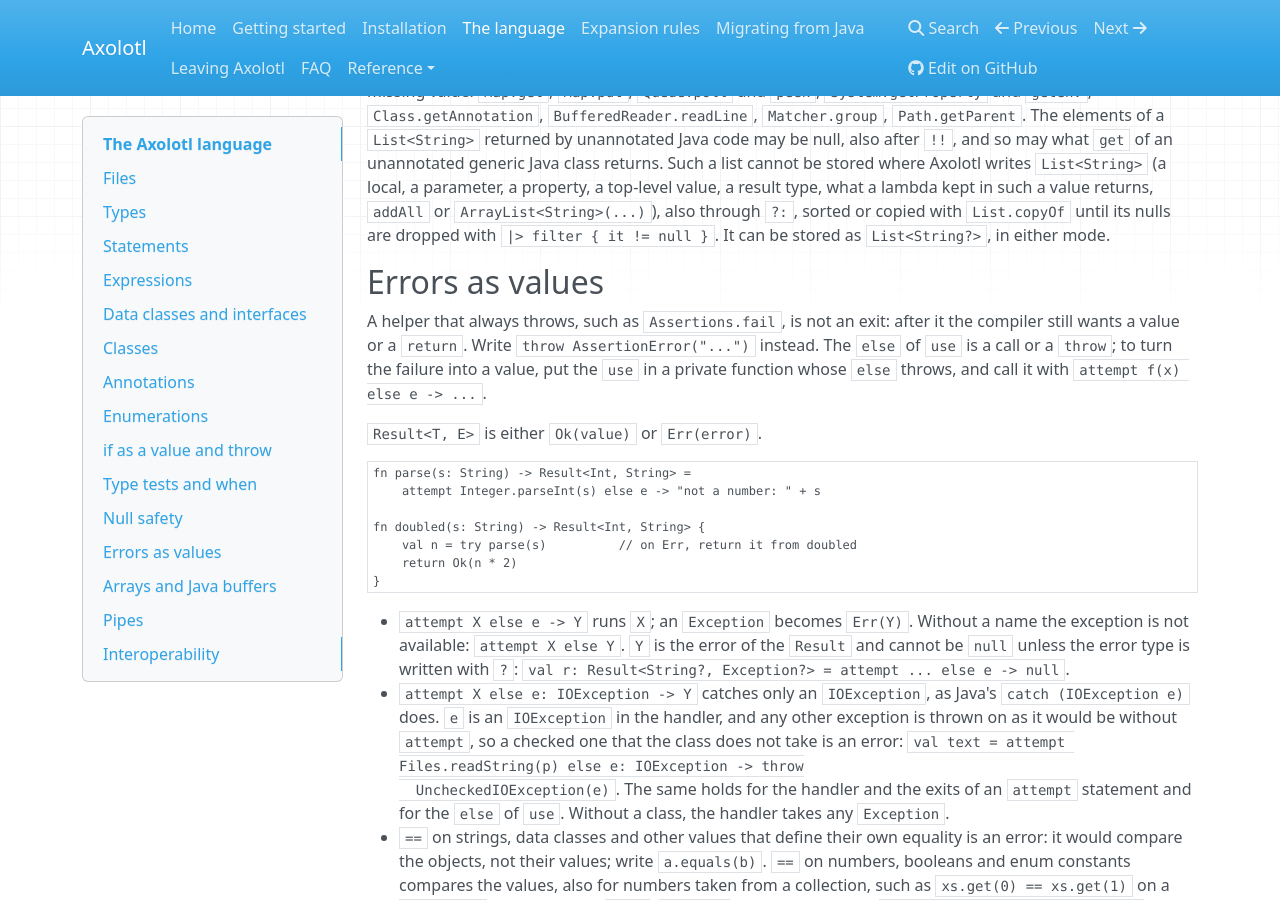
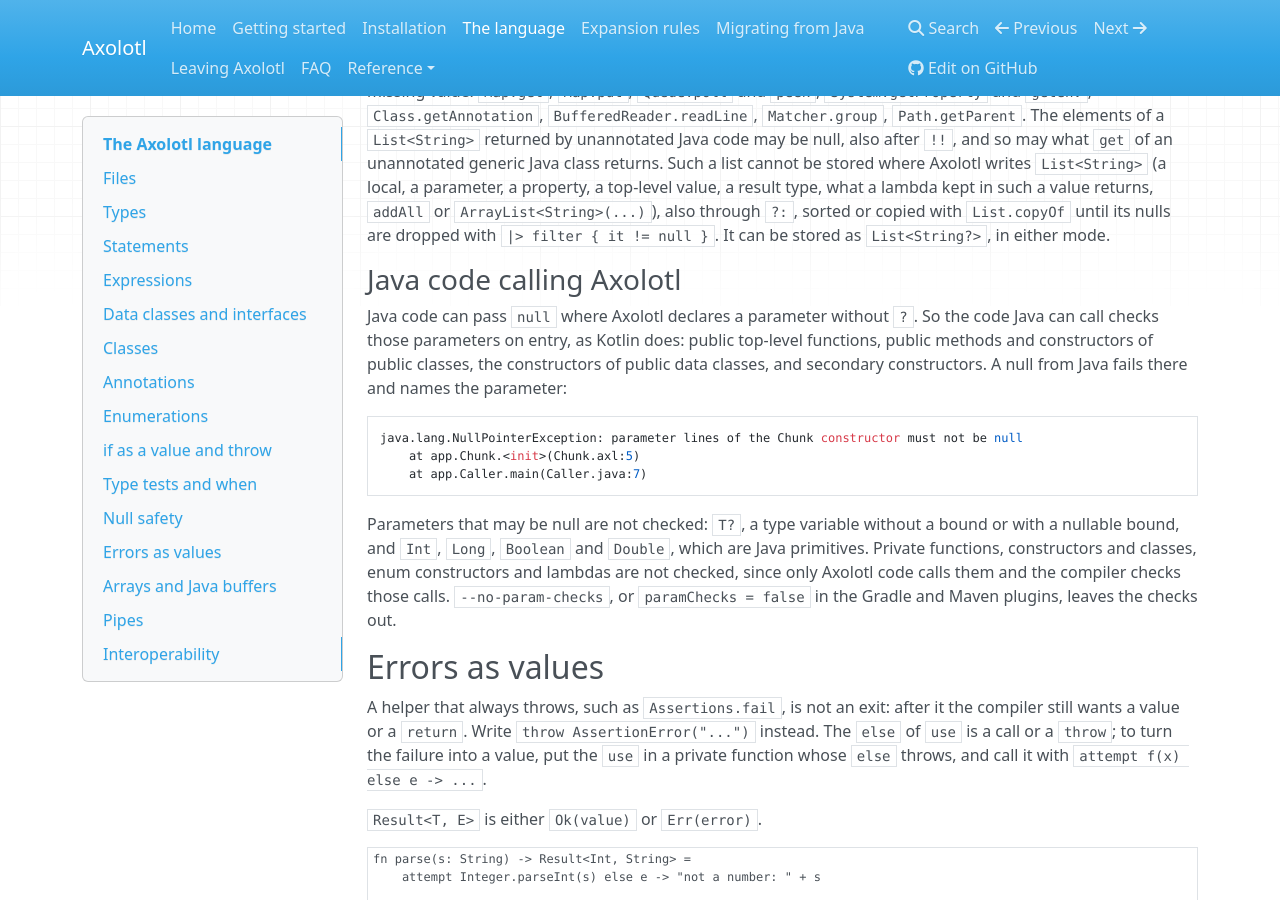
Before and after one commit to k1ngmang/axolotl-lang, an MkDocs documentation site: the page built from docs/language.md, in a window 1280 px wide and 900 px high, scrolled down 8952 px. Built offline with MkDocs 1.6.1, drawn with Linux system fonts in a browser that asks for light colours; nearby versions of some CDN libraries.

Commit message:
Document the null checks at the boundary to Java

````diff
--- a/docs/language.md
+++ b/docs/language.md
@@ -433,6 +433,23 @@ what a lambda kept in such a value returns, `addAll` or `ArrayList<String>(...)`
 sorted or copied with `List.copyOf` until its nulls are dropped with `|> filter { it != null }`. It
 can be stored as `List<String?>`, in either mode.
 
+### Java code calling Axolotl
+
+Java code can pass `null` where Axolotl declares a parameter without `?`. So the code Java can call checks those
+parameters on entry, as Kotlin does: public top-level functions, public methods and constructors of public classes, the
+constructors of public data classes, and secondary constructors. A null from Java fails there and names the parameter:
+
+```
+java.lang.NullPointerException: parameter lines of the Chunk constructor must not be null
+	at app.Chunk.<init>(Chunk.axl:5)
+	at app.Caller.main(Caller.java:7)
+```
+
+Parameters that may be null are not checked: `T?`, a type variable without a bound or with a nullable bound, and
+`Int`, `Long`, `Boolean` and `Double`, which are Java primitives. Private functions, constructors and classes, enum
+constructors and lambdas are not checked, since only Axolotl code calls them and the compiler checks those calls.
+`--no-param-checks`, or `paramChecks = false` in the Gradle and Maven plugins, leaves the checks out.
+
 ## Errors as values
 
 A helper that always throws, such as `Assertions.fail`, is not an exit: after it the compiler still wants a value or
````
Also changed, not shown: CHANGELOG.md (+1 -0 lines), docs/decisions.md (+1 -0 lines), docs/gradle.md (+1 -0 lines), docs/install.md (+2 -1 lines), docs/maven.md (+1 -0 lines), 1 other file.
